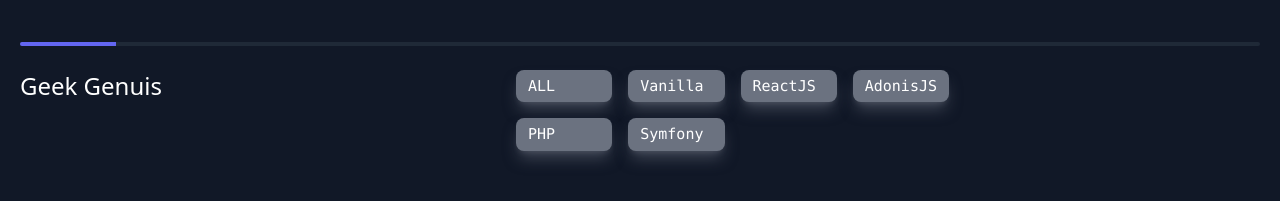
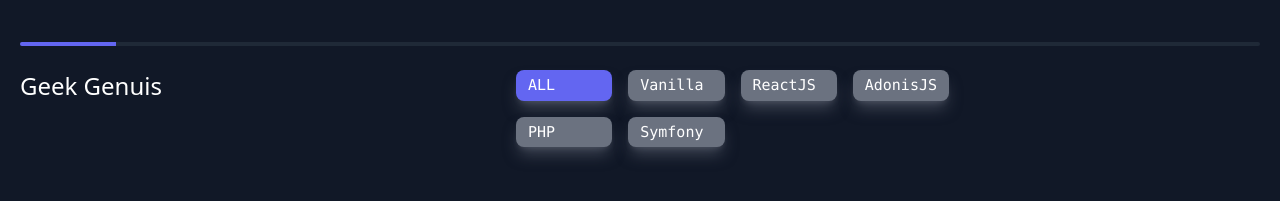
Before and after one commit to AnaisP974/client-geekgenuis, a React (Vite) app: page / in a window 1280 px wide. Shown: the part 230-431 px from the top of the page. Built offline with nearby package versions, Linux system fonts and the light colour scheme.

Commit message:
design Home.tsx

```diff
--- a/src/Home.tsx
+++ b/src/Home.tsx
@@ -74,7 +74,7 @@
               <CategoryButtons categories={categories} handleClick={handleClick} catSelected={catSelected} />
             </div>
           </div>
-          <div className="max-w-3xl m-auto">
+          <div className="max-w-4xl m-auto">
           <ArticleList currentItems={filteredData} />
           </div>
         </div>
--- a/src/components/CategoryButtons.tsx
+++ b/src/components/CategoryButtons.tsx
@@ -9,7 +9,7 @@
 
 const CategoryButtons: React.FC<CategoryButtonsProps> = ({ categories, handleClick, catSelected }) => {
   return (
-    <div className="flex items-center justify-center font-mono leading-relaxed select-none">
+    <div className="flex items-center justify-center font-mono">
       <div className="grid grid-cols-4 gap-4">
         <h1
           onClick={() => handleClick("All")}
--- a/src/output.css
+++ b/src/output.css
@@ -735,6 +735,10 @@
   clear: none;
 }
 
+.m-auto {
+  margin: auto;
+}
+
 .-mx-4 {
   margin-left: -1rem;
   margin-right: -1rem;
@@ -936,10 +940,6 @@
   height: 100%;
 }
 
-.min-h-screen {
-  min-height: 100vh;
-}
-
 .w-16 {
   width: 4rem;
 }
@@ -972,8 +972,16 @@
   width: 100%;
 }
 
+.max-w-3xl {
+  max-width: 48rem;
+}
+
 .max-w-full {
   max-width: 100%;
+}
+
+.max-w-4xl {
+  max-width: 56rem;
 }
 
 .flex-shrink {
@@ -1968,9 +1976,9 @@
   background-color: rgb(255 0 0 / var(--tw-bg-opacity));
 }
 
-.bg-black {
+.bg-gray-500 {
   --tw-bg-opacity: 1;
-  background-color: rgb(0 0 0 / var(--tw-bg-opacity));
+  background-color: rgb(107 114 128 / var(--tw-bg-opacity));
 }
 
 .bg-gray-800 {
@@ -2003,11 +2011,6 @@
   background-color: rgb(234 179 8 / var(--tw-bg-opacity));
 }
 
-.bg-gray-500 {
-  --tw-bg-opacity: 1;
-  background-color: rgb(107 114 128 / var(--tw-bg-opacity));
-}
-
 .decoration-slice {
   -webkit-box-decoration-break: slice;
           box-decoration-break: slice;
@@ -2173,10 +2176,6 @@
 
 .pb-6 {
   padding-bottom: 1.5rem;
-}
-
-.pl-0 {
-  padding-left: 0px;
 }
 
 .pt-12 {
@@ -2873,16 +2872,8 @@
     width: 40%;
   }
 
-  .sm\:w-3\/5 {
-    width: 60%;
-  }
-
   .sm\:flex-row {
     flex-direction: row;
-  }
-
-  .sm\:pl-10 {
-    padding-left: 2.5rem;
   }
 
   .sm\:underline {
```
